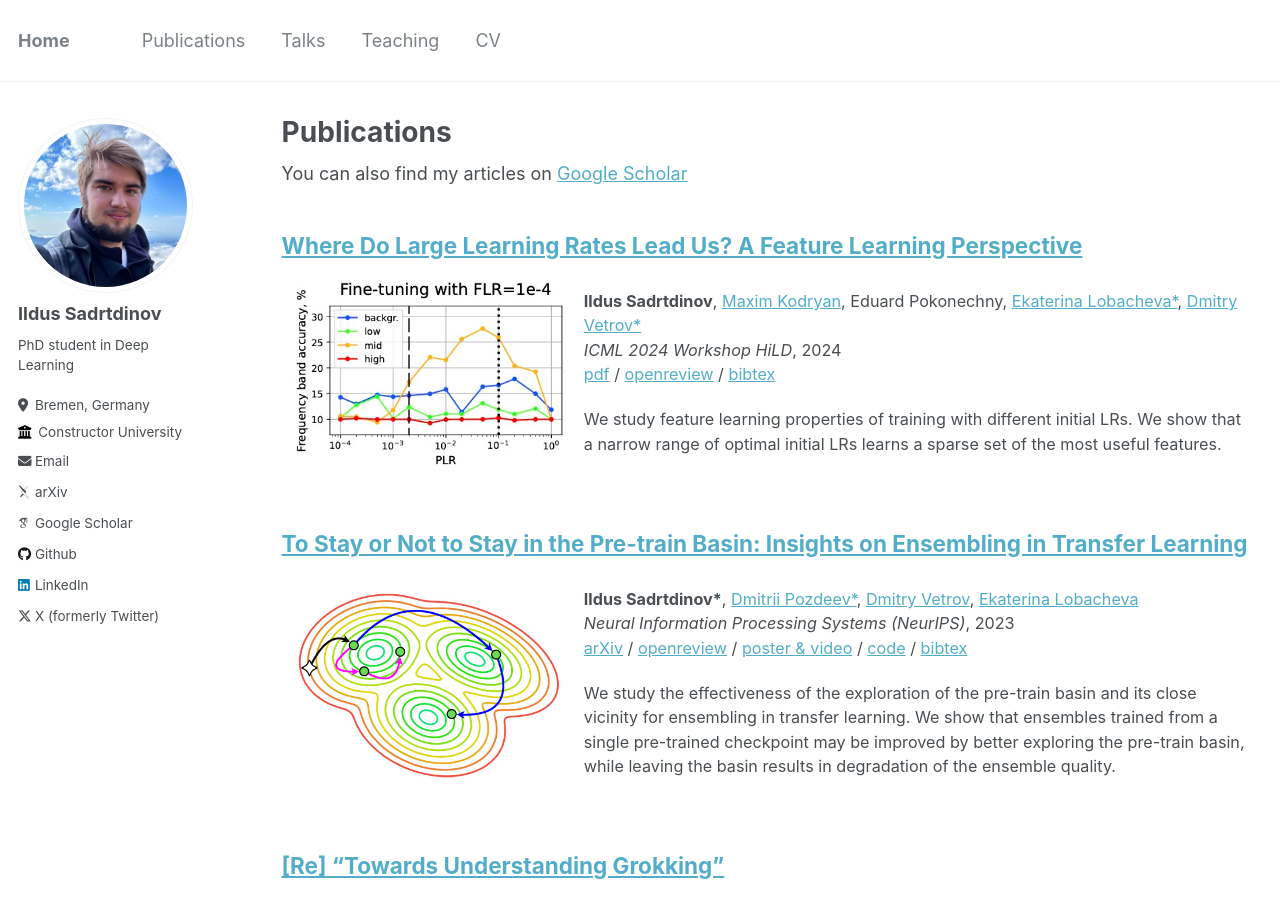
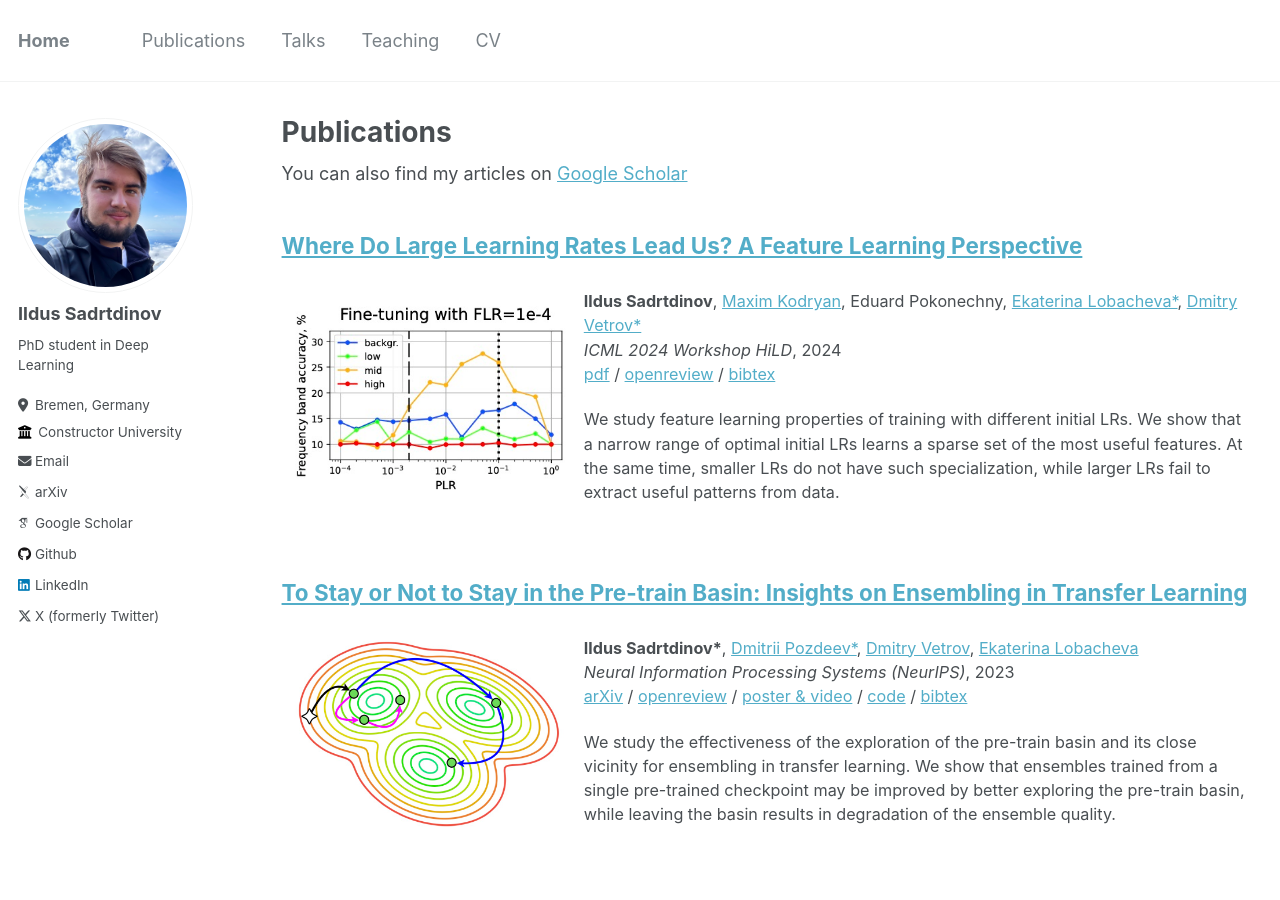
Before and after one commit to isadrtdinov/isadrtdinov.github.io, a Jekyll site: the page built from _pages/publications.md, in a window 1280 px wide and 900 px high. Built offline with Jekyll 4.4.1, drawn with Linux system fonts in a browser that asks for light colours; some web fonts are replaced.

Commit message:
update 1 August 2024

```diff
--- a/_publications/2024-large-lrs-features.md
+++ b/_publications/2024-large-lrs-features.md
@@ -21,7 +21,8 @@ links: >
 tldr: >
   We study feature learning properties of training with different initial LRs.
   We show that a narrow range of optimal initial LRs learns a sparse set of the most
-  useful features.
+  useful features. At the same time, smaller LRs do not have such specialization, while
+  larger LRs fail to extract useful patterns from data.
 ---
 
 It is a conventional wisdom that using large learning rates (LRs) early
```
